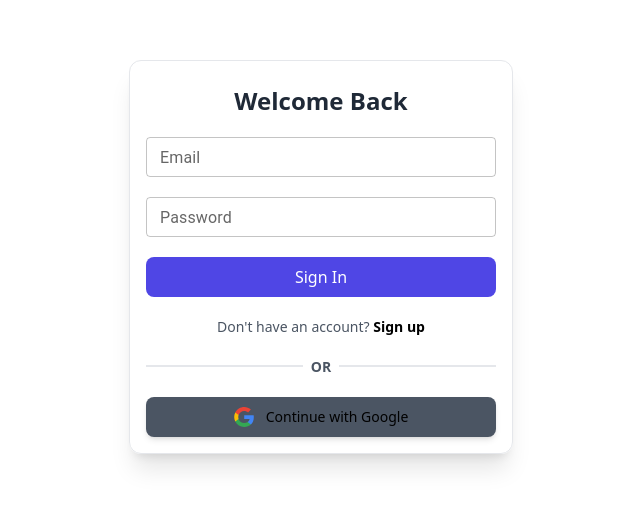
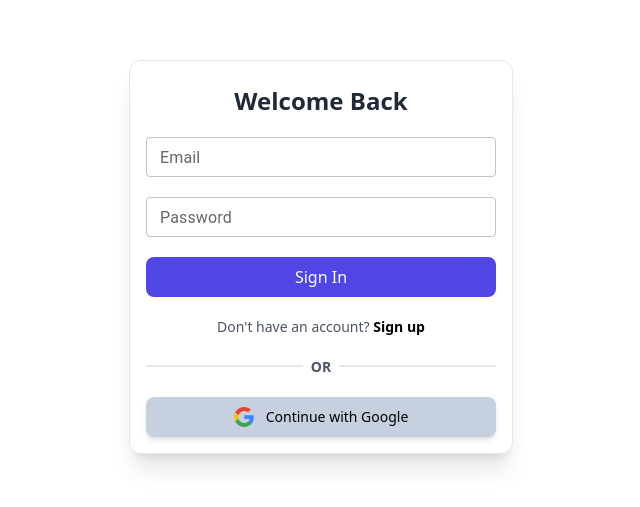
Before and after one commit to abdelrhmanadel200/weather-app, a React (Create React App) app: page /login in a window 1280 px wide. Shown: the part 175-682 px from the top of the page, without its empty margins (319-959 px from the left). Built offline with nearby package versions, Linux system fonts and the light colour scheme; no server answers.

Commit message:
Update index.jsx

```diff
--- a/src/components/auth/login/index.jsx
+++ b/src/components/auth/login/index.jsx
@@ -113,7 +113,7 @@ const Login = () => {
                     <button
                         disabled={isSigningIn}
                         onClick={(e) => { onGoogleSignIn(e) }}
-                        className={`w-full flex items-center justify-center gap-x-3 py-2.5 border rounded-lg text-sm font-medium text-black bg-gray-600 hover:text-white hover:bg-black shadow-md transition duration-300 hover:translate-x-1 ${isSigningIn ? 'cursor-not-allowed' : ''}`}>
+                        className={`w-full flex items-center justify-center gap-x-3 py-2.5 border-black border rounded-lg text-sm font-medium text-black bg-[rgb(199,208,222)] hover:text-white hover:bg-black shadow-md transition duration-300 hover:translate-x-1 ${isSigningIn ? 'cursor-not-allowed' : ''}`}>
                         <svg className="w-5 h-5" viewBox="0 0 48 48" fill="none" xmlns="http://www.w3.org/2000/svg">
                             <g clipPath="url(#clip0_17_40)">
                                 <path d="M47.532 24.5528C47.532 22.9214 47.3997 21.2811 47.1175 19.6761H24.48V28.9181H37.4434C36.9055 31.8988 35.177 34.5356 32.6461 36.2111V42.2078H40.3801C44.9217 38.0278 47.532 31.8547 47.532 24.5528Z" fill="#4285F4" />
```
